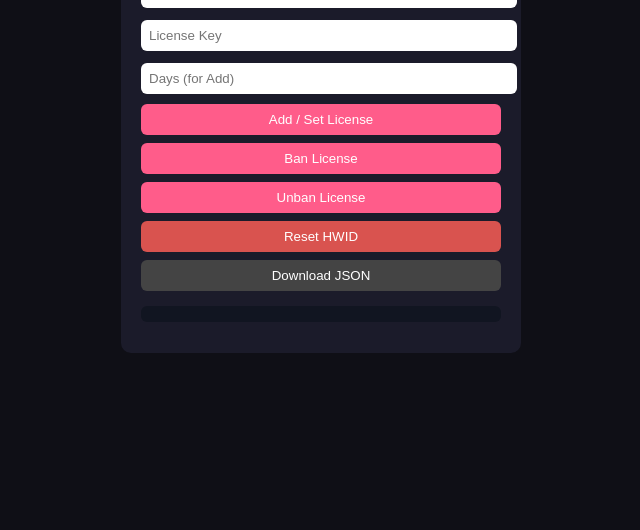
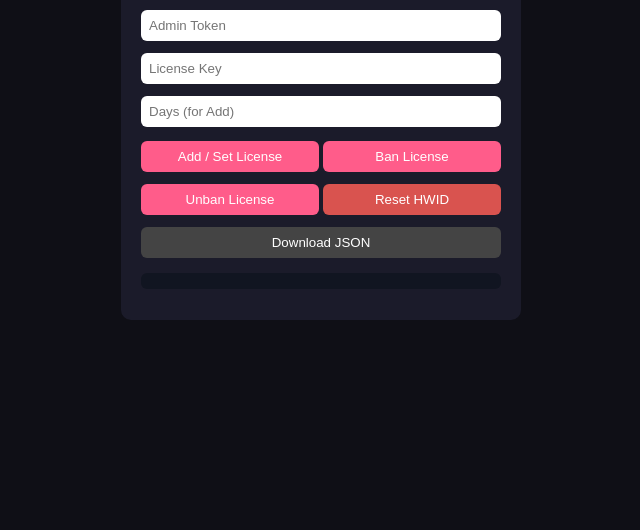
Before and after one commit to FakeHackers/ce-license-api, a website: page public/admin/index.html in a window 1280 px wide. Shown: the part 286-816 px from the top of the page, without its empty margins (319-959 px from the left). Drawn offline with Linux system fonts and the light colour scheme.

Commit message:
Update index.html

```diff
--- a/public/admin/index.html
+++ b/public/admin/index.html
@@ -20,12 +20,18 @@
       width:360px;
       text-align:center;
     }
+    .input-group {
+      display: flex;
+      flex-direction: column;
+      align-items: stretch;
+    }
     input {
-      width:100%;
+      width: 100%;
       padding:8px;
       margin:6px 0;
       border-radius:6px;
       border:none;
+      box-sizing: border-box;
     }
     button {
       width:100%;
@@ -43,6 +49,12 @@
     button.red {
       background:#d9534f;
     }
+    .button-grid {
+      display: grid;
+      grid-template-columns: 1fr 1fr;
+      gap: 4px;
+      margin: 4px 0;
+    }
     pre {
       text-align:left;
       background:#111521;
@@ -59,14 +71,18 @@
 <div class="box">
   <h3>🔐 License Admin</h3>
 
+  <div class="input-group">
     <input id="token" type="password" placeholder="Admin Token">
     <input id="key" placeholder="License Key">
     <input id="days" type="number" placeholder="Days (for Add)">
+  </div>
 
+  <div class="button-grid">
     <button onclick="addLic()">Add / Set License</button>
     <button onclick="ban()">Ban License</button>
     <button onclick="unban()">Unban License</button>
     <button class="red" onclick="resetHwid()">Reset HWID</button>
+  </div>
   <button class="gray" onclick="backup()">Download JSON</button>
 
   <pre id="out"></pre>
```
Lines whose indentation alone changed are shown as unchanged.
